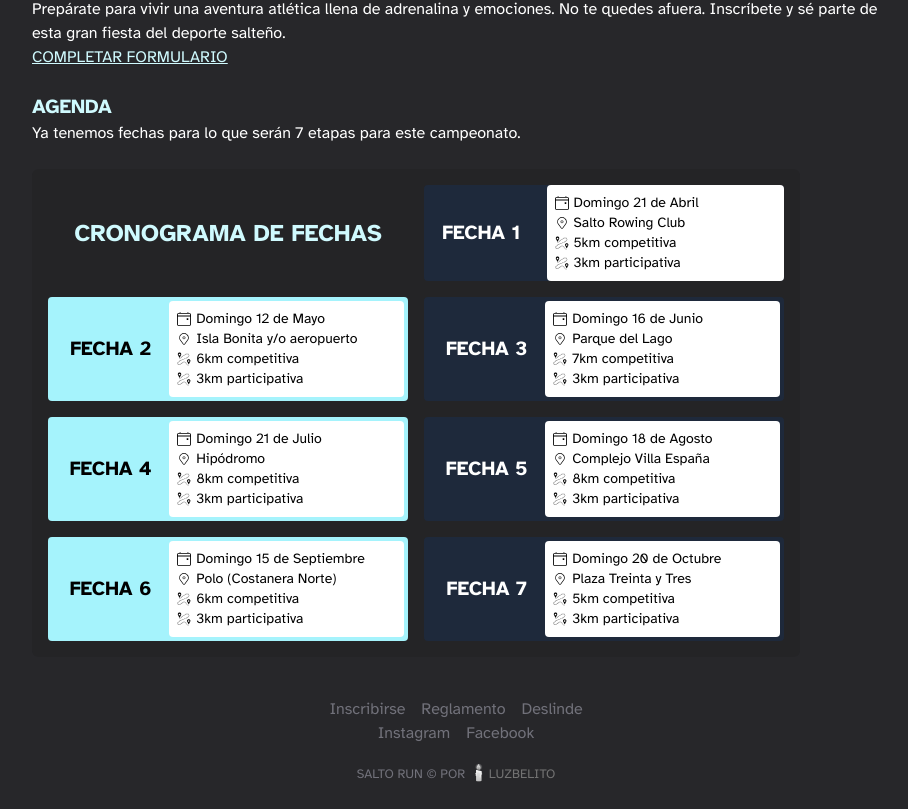
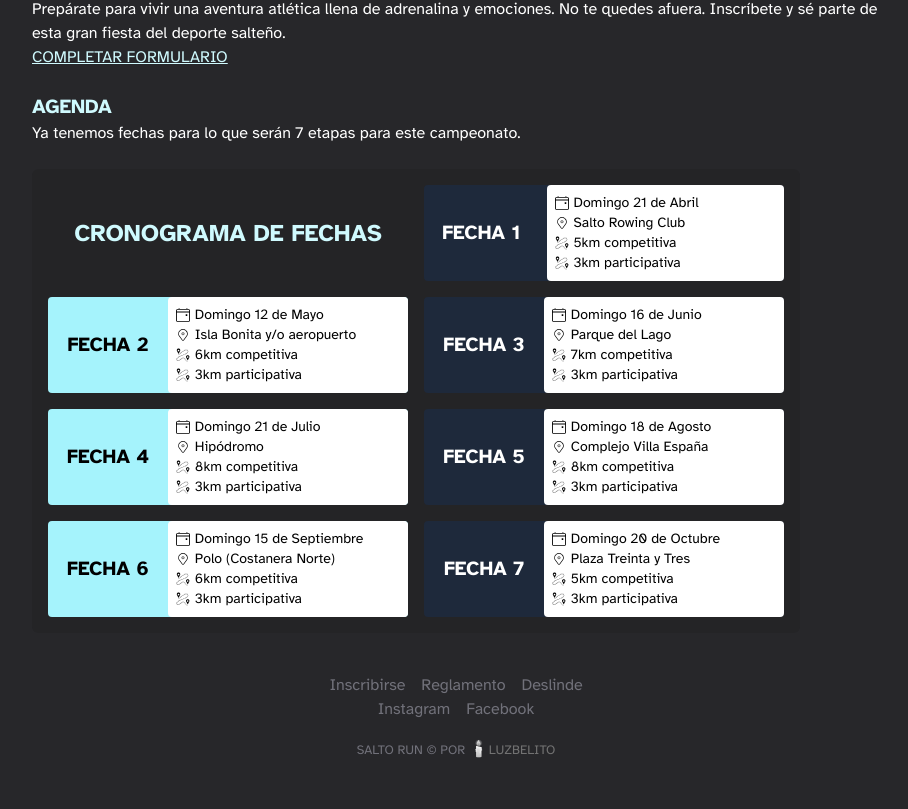
Before and after one commit to riberojuanca/saltorun, a Next.js app: page / in a window 1280 px wide. Shown: the part 860-1669 px from the top of the page, without its empty margins (184-1092 px from the left). After the commit the page ends 1645 px from the top, so only its background shows below. Built offline with nearby package versions, Linux system fonts and the light colour scheme.

Commit message:
Corrected fechas padding

```diff
--- a/src/app/page.jsx
+++ b/src/app/page.jsx
@@ -84,7 +84,7 @@ export default function Home() {
               </ul>
             </div>
           </article>
-          <article className=" bg-cyan-200  rounded-sm p-1 grid grid-cols-3">
+          <article className=" bg-cyan-200  rounded-sm  grid grid-cols-3">
             <div className="text-black flex items-center justify-center text-xl font-semibold">
               <h4>FECHA 2</h4>
             </div>
@@ -105,7 +105,7 @@ export default function Home() {
               </ul>
             </div>
           </article>
-          <article className="bg-slate-800 rounded-sm p-1 grid grid-cols-3">
+          <article className="bg-slate-800 rounded-sm grid grid-cols-3">
             <div className="flex items-center justify-center text-xl font-semibold">
               <h4>FECHA 3</h4>
             </div>
@@ -126,7 +126,7 @@ export default function Home() {
               </ul>
             </div>
           </article>
-          <article className="bg-cyan-200 rounded-sm p-1 grid grid-cols-3">
+          <article className="bg-cyan-200 rounded-sm  grid grid-cols-3">
             <div className="text-black flex items-center justify-center text-xl font-semibold">
               <h4>FECHA 4</h4>
             </div>
@@ -147,7 +147,7 @@ export default function Home() {
               </ul>
             </div>
           </article>
-          <article className="bg-slate-800 rounded-sm p-1 grid grid-cols-3">
+          <article className="bg-slate-800 rounded-sm grid grid-cols-3">
             <div className="flex items-center justify-center text-xl font-semibold">
               <h4>FECHA 5</h4>
             </div>
@@ -168,7 +168,7 @@ export default function Home() {
               </ul>
             </div>
           </article>
-          <article className="bg-cyan-200 rounded-sm p-1 grid grid-cols-3">
+          <article className="bg-cyan-200 rounded-sm grid grid-cols-3">
             <div className="text-black flex items-center justify-center text-xl font-semibold">
               <h4>FECHA 6</h4>
             </div>
@@ -189,7 +189,7 @@ export default function Home() {
               </ul>
             </div>
           </article>
-          <article className="bg-slate-800 rounded-sm p-1 grid grid-cols-3">
+          <article className="bg-slate-800 rounded-sm  grid grid-cols-3">
             <div className="flex items-center justify-center text-xl font-semibold">
               <h4>FECHA 7</h4>
             </div>
```
